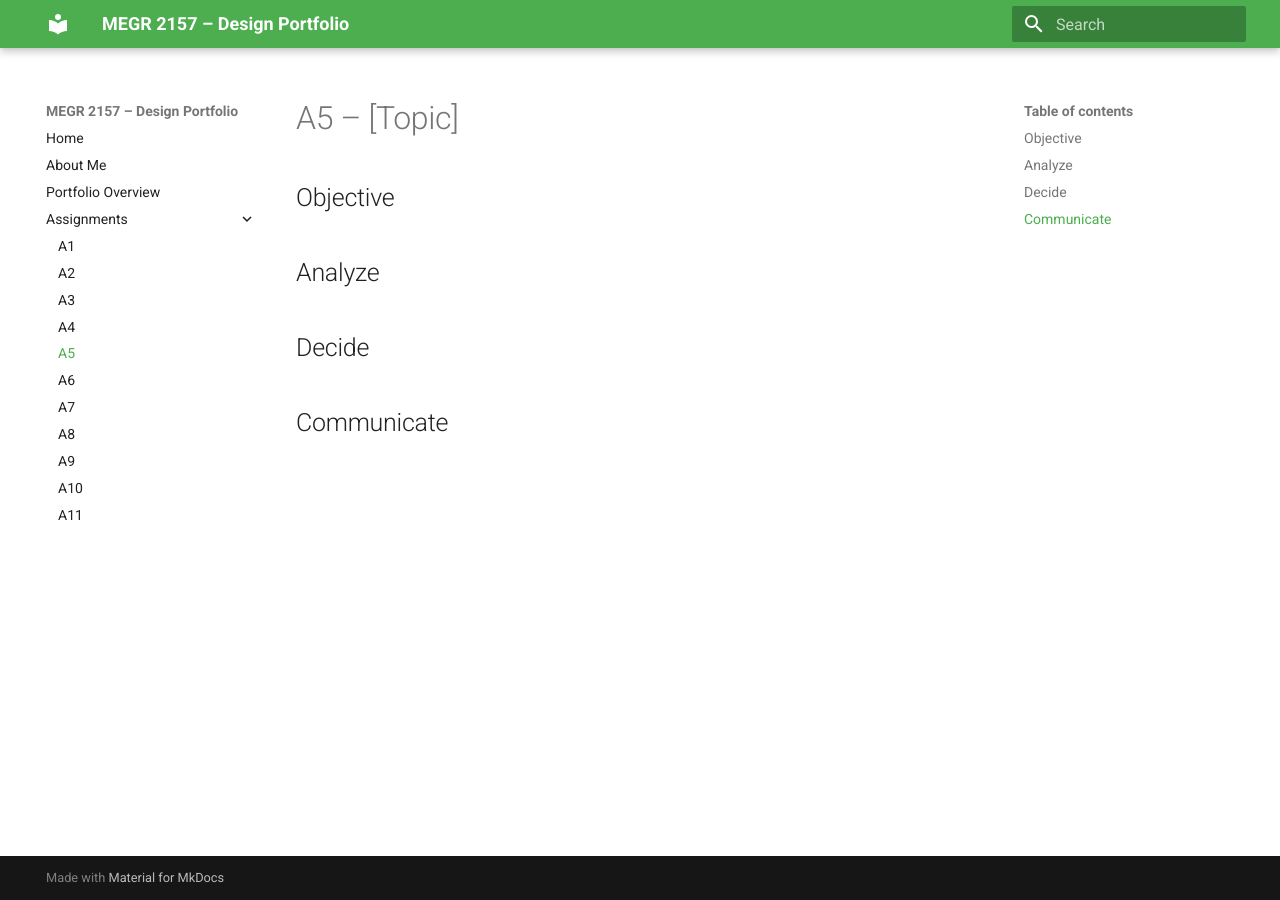
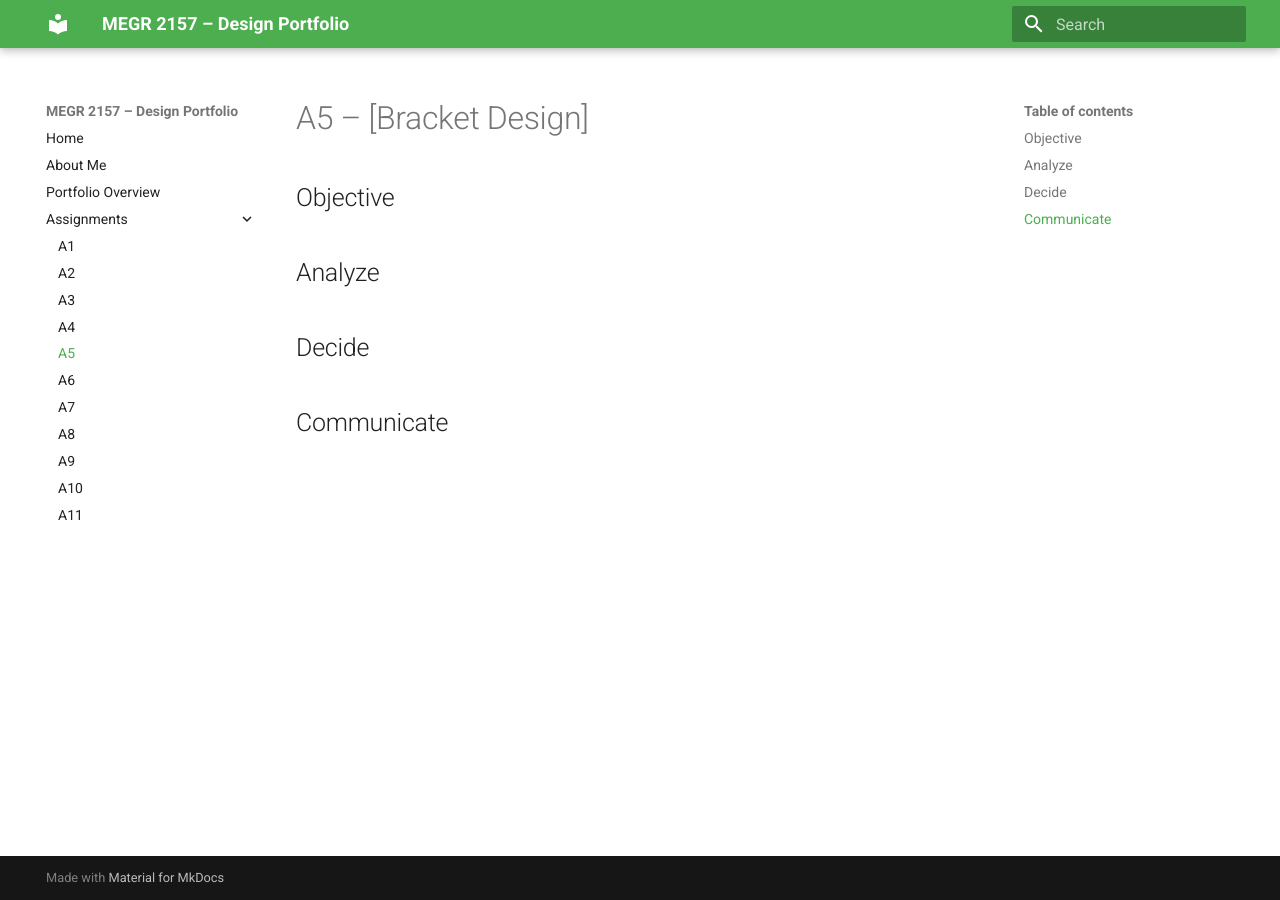
Before and after one commit to brandonhudson11/megr2157-portfolio, an MkDocs documentation site: the page built from docs/assignments/A05/index.md, in a window 1280 px wide. Built offline with MkDocs 1.6.1 and Material for MkDocs 9.7.7, drawn with Linux system fonts in a browser that asks for light colours.

Commit message:
Update assignment title to 'Bracket Design'

```diff
--- a/docs/assignments/A05/index.md
+++ b/docs/assignments/A05/index.md
@@ -1,4 +1,4 @@
-# A5 – [Topic]
+# A5 – [Bracket Design]
 
 ## Objective
 
```
